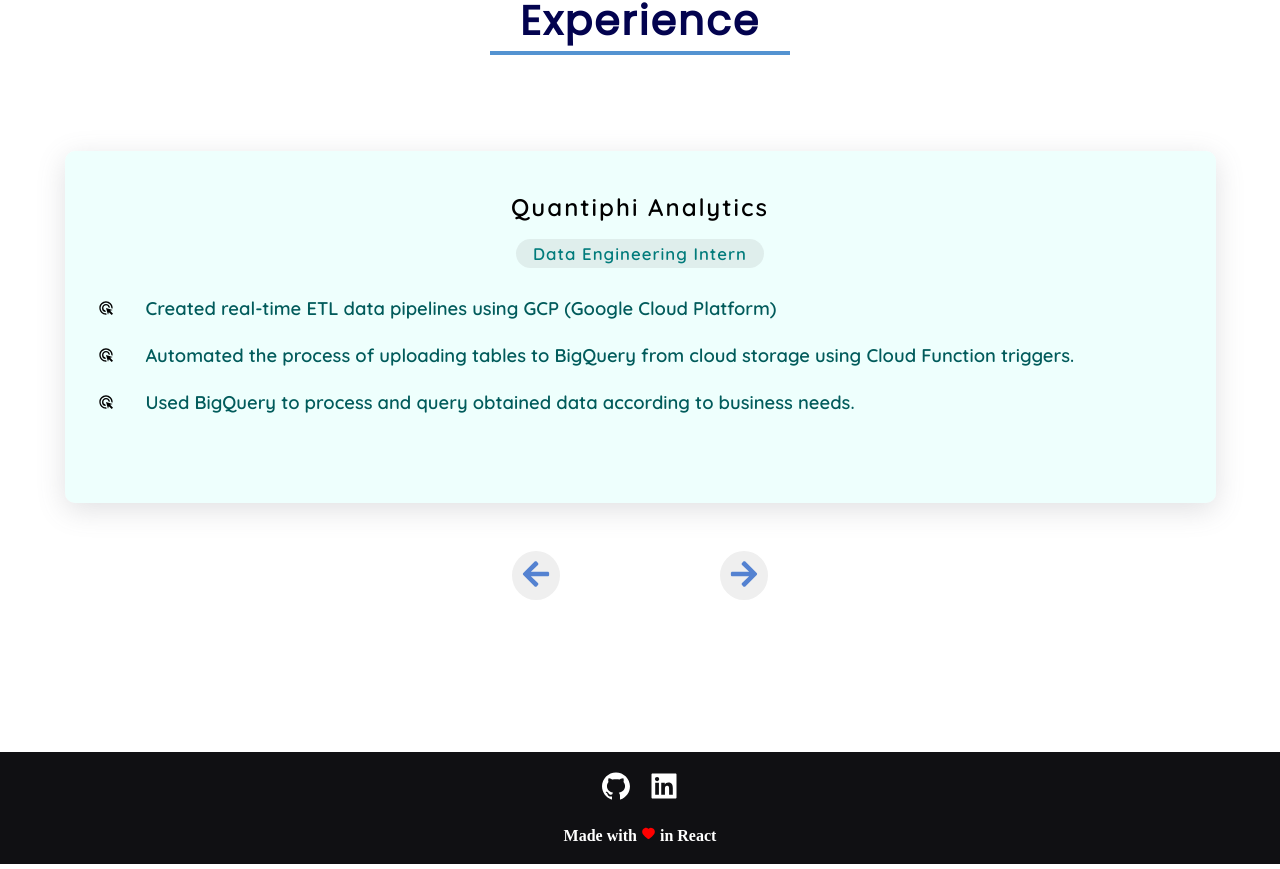
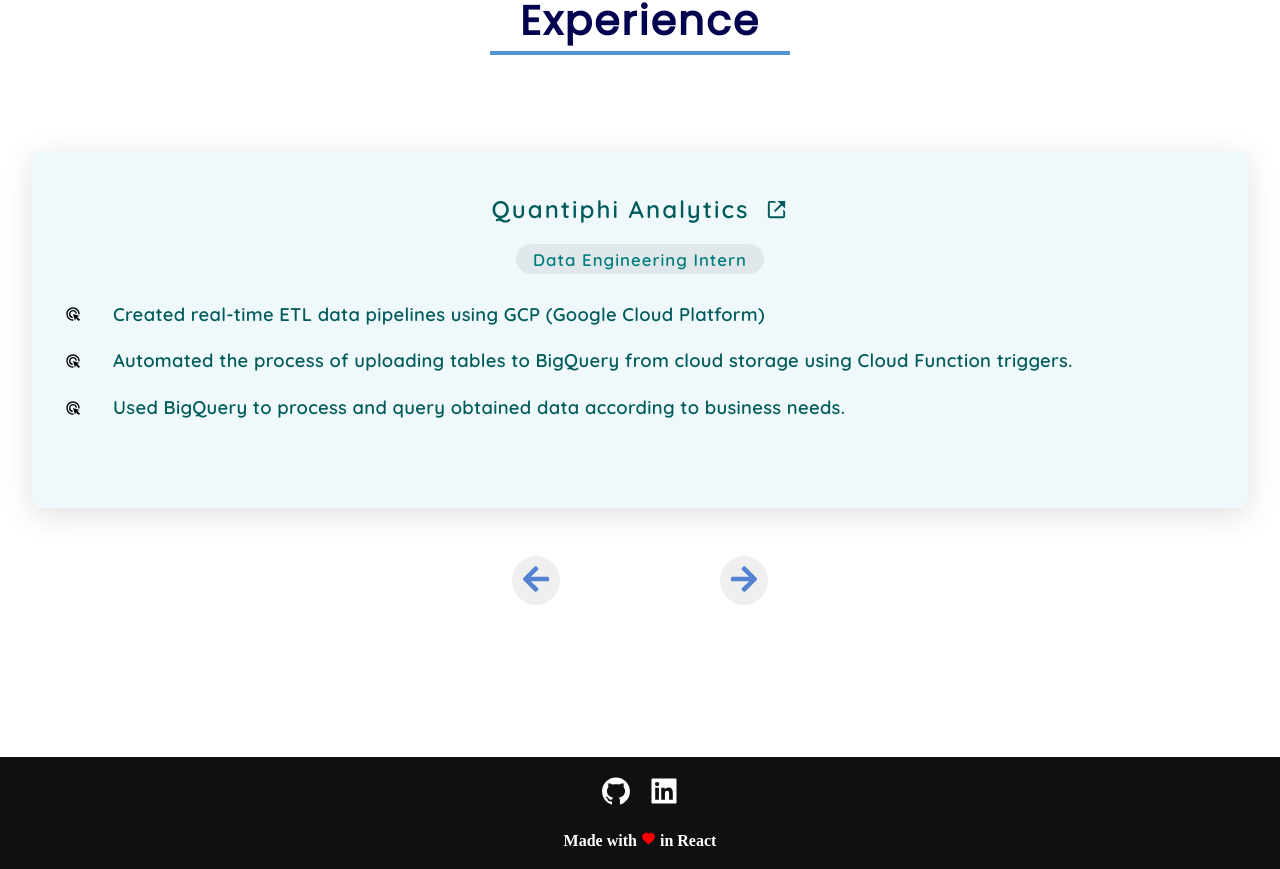
Before and after one commit to AryamanMishra/Portfolio-Website, a React (Create React App) app: page / in a window 1280 px wide. Shown: the part 768-1637 px from the top of the page. Built offline with nearby package versions, Linux system fonts and the light colour scheme.

Commit message:
updated home page

```diff
--- a/src/components/Home/Experience.js
+++ b/src/components/Home/Experience.js
@@ -2,12 +2,14 @@ import React, { useState } from 'react'
 import experience_details from '../../data/experience_details'
 import {FaArrowLeft,FaArrowRight} from 'react-icons/fa'
 import { MdAdsClick } from 'react-icons/md'
+import {BiLinkExternal} from 'react-icons/bi'
+
 
 const Experience = ()=> {
 
     const [expIdx,setExpIdx] = useState(0)
 
-    const {id,companyName,title,tenor,desc} = experience_details[expIdx]
+    const {id,companyName,certLink,title,tenor,desc} = experience_details[expIdx]
 
     const checkIndex = (idx) => {
 		if (idx < 0)
@@ -38,7 +40,20 @@ const Experience = ()=> {
             </div>
             <div className="center-experience">
                 <div className="single-experience">
-                    <h2>{companyName}</h2>
+                    <div className="exp-name-div">
+                        <h2>{companyName}</h2>
+                        <a
+                            href={certLink}
+                            target='_blank'
+                            rel='noreferrer'
+                            style={{marginTop:"0.4em"}}
+                        >
+                            <BiLinkExternal
+                                size={23}
+                                color='rgb(1, 91, 91)'
+                            />
+                        </a>
+                    </div>
                     <div className="exp-title-div">
                         <h4>{title}</h4>
                     </div>
--- a/src/data/experience_details.js
+++ b/src/data/experience_details.js
@@ -2,6 +2,7 @@ const experience_details = [
     {
         "id":1,
         "companyName" : "Quantiphi Analytics",
+        "certLink" : "https://drive.google.com/file/d/14E_YZmwoMqA1Hx6BghtIKHWzW8V5aqad/view?usp=sharing",
         "title" : "Data Engineering Intern",
         "tenor": "March 2023 - July 2023",
         "desc" : [
@@ -13,6 +14,7 @@ const experience_details = [
     {
         "id":2,
         "companyName" : "Persistent Systems Limited",
+        "certLink" : "https://drive.google.com/file/d/1U4Ye7UGWPiPczTbb7BkiaiC6ayyEGYXl/view?usp=sharing",
         "title" : "Summer Intern",
         "tenor" : "June 2022 - August 2022",
         "desc" : [
--- a/src/styles/Contact.css
+++ b/src/styles/Contact.css
@@ -45,7 +45,7 @@
 
 .star-icon:hover {
 	transform: rotateZ(144deg) scale(1.4);
-	transition: 0.4s ease-in-out;
+	transition: 0.5s ease-in-out;
 }
 
 .form-input {
--- a/src/styles/Home.css
+++ b/src/styles/Home.css
@@ -129,25 +129,34 @@
 }
 
 .single-experience {
-    background-color: #d4fffb67;
+    background-color: rgba(150, 207, 229, 0.158);
     border: 1px solid transparent;
     border-radius: 10px;
     padding: 2.5em 2em;
     box-shadow: 0 7px 29px 0 hsla(240,5%,41%,.2);
-    width: 1085px;
-    height: 270px;
+    width: 1150px;
+    height: 275px;
 }
 
 .single-experience h2{
     text-align: center;
     font-family: 'Quicksand', sans-serif;
     letter-spacing: 2px;
+    color: rgb(1, 91, 91);
 }
 
 .exp-title-div {
     display: flex;
     align-items: center;
     justify-content: center;
+}
+
+.exp-name-div {
+    display: flex;
+    align-items: center;
+    gap: 1em;
+    justify-content: center;
+    margin-bottom: 0.15em;
 }
 
 .exp-title-div h4 {
@@ -162,12 +171,12 @@
 }
 
 .single-experience p {
-    font-family: 'Roboto', sans-serif;
     color: rgb(1, 91, 91);
     font-size: 1.15em;
     font-family: 'Quicksand', sans-serif;
     font-weight: 600;
     padding: 0.65em 0em;
+    letter-spacing: 0.3px;
 }
 
 .exp-button-section {
```
